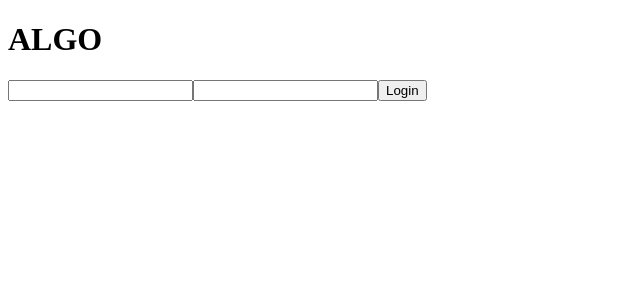
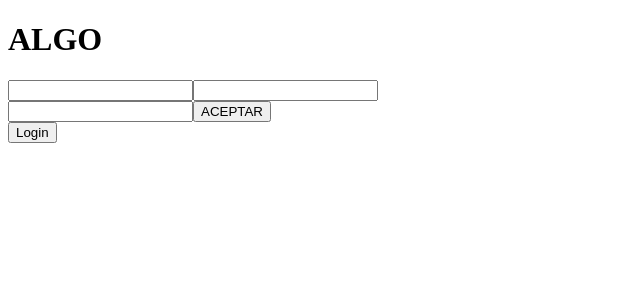
Before and after one commit to AlhuayOscar/Testing-Git-commands, a React (Create React App) app: page /login in a window 1280 px wide. Shown: the top 300 px of the page, without its empty margins (0-640 px from the left). Built offline with nearby package versions, Linux system fonts and the light colour scheme.

Commit message:
Pablo: agrego el componente boton

```diff
--- a/src/components/Login.jsx
+++ b/src/components/Login.jsx
@@ -1,4 +1,5 @@
 import React, { useState } from "react";
+import Boton from "./buton"
 
 const Login = () => {
   // Definir los estados para el nombre de usuario y la contraseña
@@ -43,6 +44,7 @@ const Login = () => {
         value={password}
         onChange={(e) => setPassword(e.target.value)}
       />
+      <Boton></Boton>
       <button onClick={handleLogin}>Login</button>
       {isLoggedIn && (
         <div className="popup">
```
